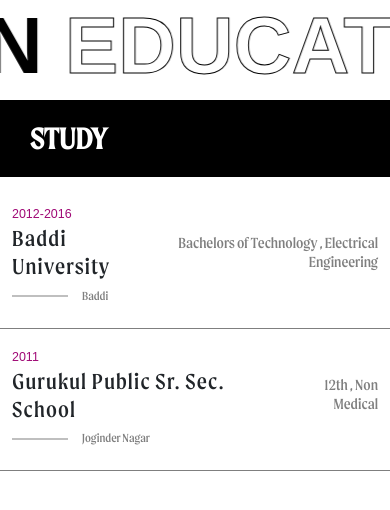
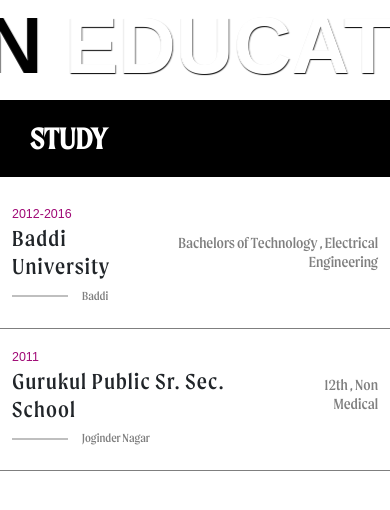
Before and after one commit to ait-varun/varun-portfolio, a Next.js app: page /components/education in a window 390 px wide. Shown: the top 510 px of the page. Built offline with nearby package versions, Linux system fonts and the light colour scheme.

Commit message:
updated strokes

```diff
--- a/src/app/components/education/page.module.css
+++ b/src/app/components/education/page.module.css
@@ -10,21 +10,6 @@
   /* overflow: hidden; */
 }
 
-/* .marqueeBox h2 {
-  white-space: nowrap;
-  text-transform: uppercase;
-  font-size: 7rem !important;
-  font-weight: 600;
-  flex-shrink: 0;
-  padding: 0 10px;
-  width: max-content;
-  display: flex;
-  align-items: center;
-  transform: translateX(0);
-  animation: a-text-scroll 25s linear infinite;
-  color: #fff;
-  -webkit-text-stroke: 1px black;
-} */
 
 .marqueeBox h2 span {
   color: #000;
@@ -135,4 +120,9 @@
   .studyRightContent h3{
     font-size: 4vw !important;
   }
+  .marqueeBox h2 span:nth-child(even) {
+    color: #fff;
+    text-shadow: 0.5px 0.5px 1px black;
+    -webkit-text-stroke: 0px;
+  }
 }
```
